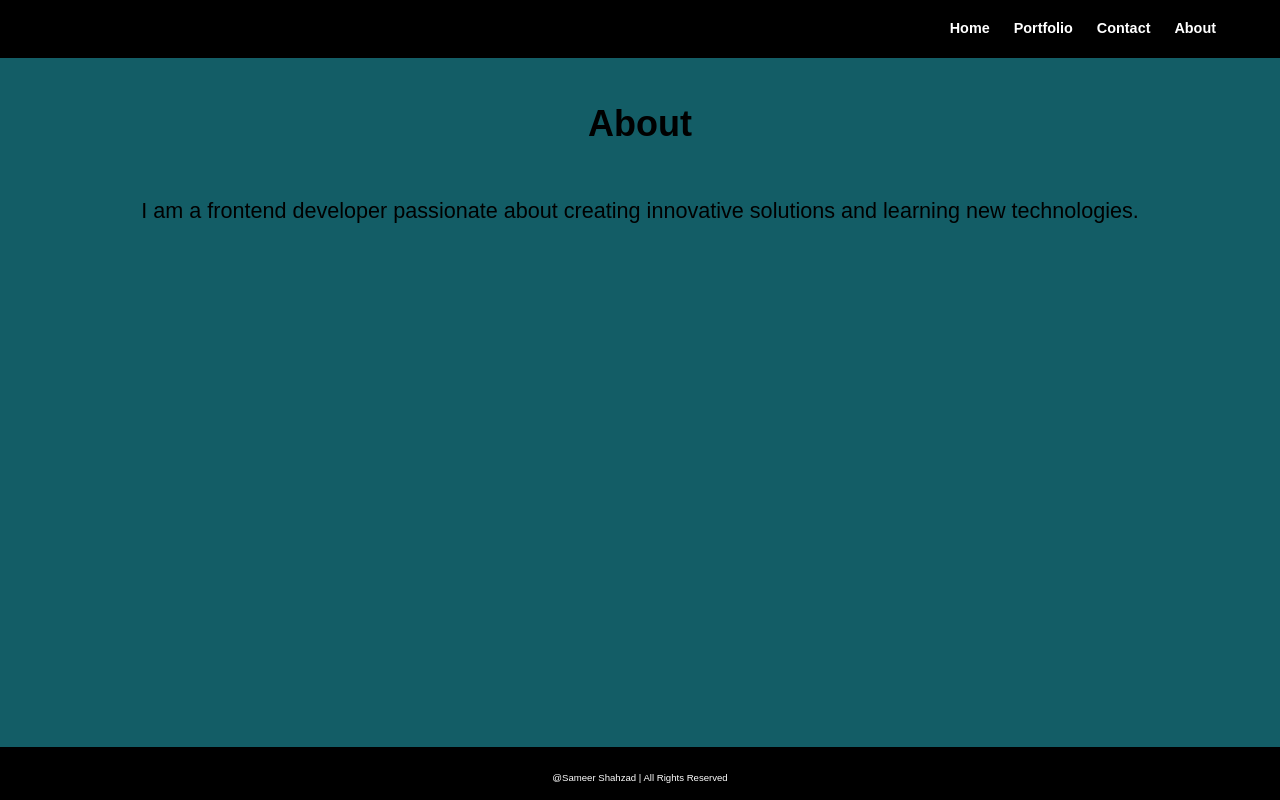
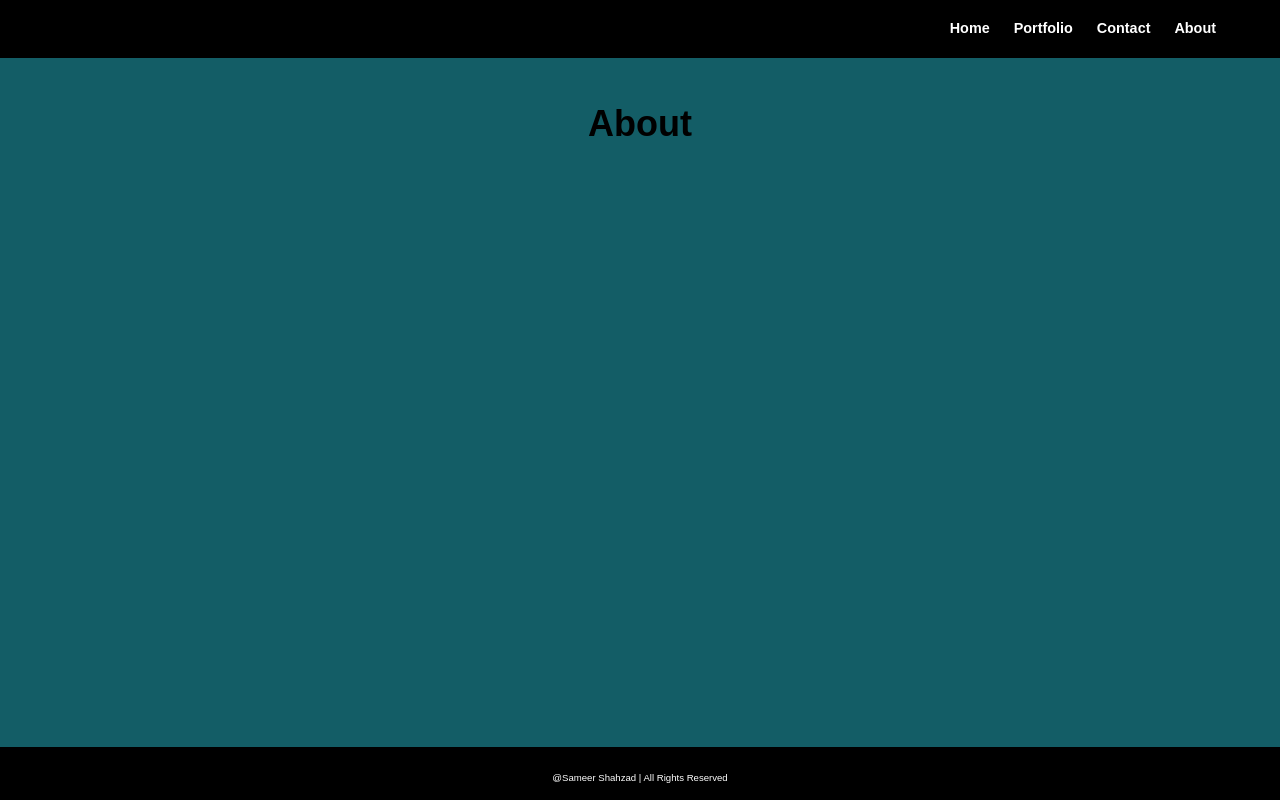
Before and after one commit to samskproduction/02-assignment, a Next.js app: page /about in a window 1280 px wide. Built offline with nearby package versions, Linux system fonts and the light colour scheme.

Commit message:
Update page.tsx

```diff
--- a/app/about/page.tsx
+++ b/app/about/page.tsx
@@ -6,7 +6,6 @@ export default function About(){
         <div className="h-[80vh] ">
             <Header/>
            <h1 className="text-center mt-20 text-6xl font-bold">About</h1>
-           <p className="text-center mt-24 text-4xl ">I am a frontend developer passionate about creating innovative solutions and learning new technologies.</p>
            <Footer/>
         </div>
     )
```
